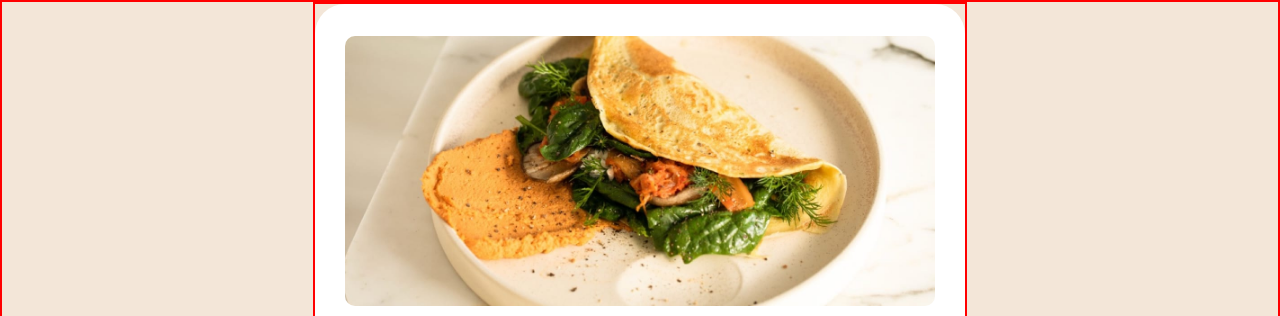
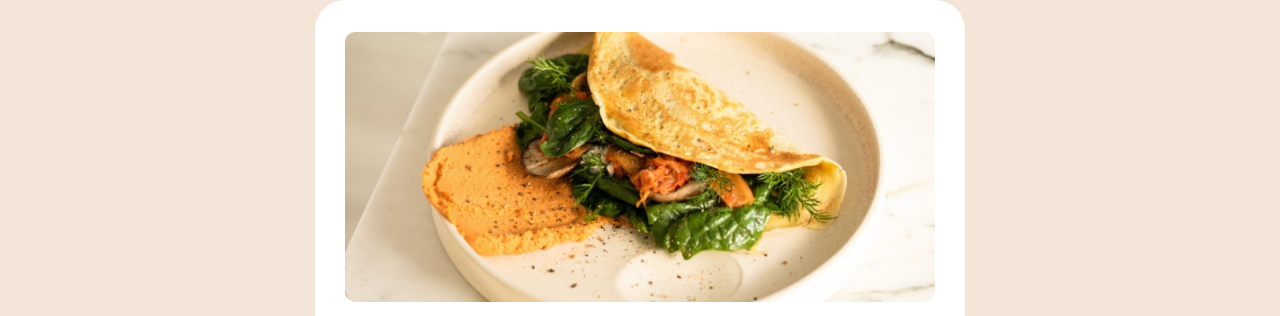
Before and after one commit to devmork/Recipe-Page, a plain HTML site: page index.html in a window 1280 px wide. Shown: the top 316 px of the page. Drawn offline with Linux system fonts and the light colour scheme.

```diff
--- a/src/css/index.css
+++ b/src/css/index.css
@@ -10,11 +10,7 @@ body {
   justify-content: center;
   min-height: 100vh;
   background-color: hsl(30, 54%, 90%);
-  border: solid 2px red;
-}
 
-main {
-  border: solid 2px red;
 }
 
 article {
```
Also changed, not shown: public/assets/screenshots/Screenshot 2024-11-05 000737.png (added), 1 other file.
